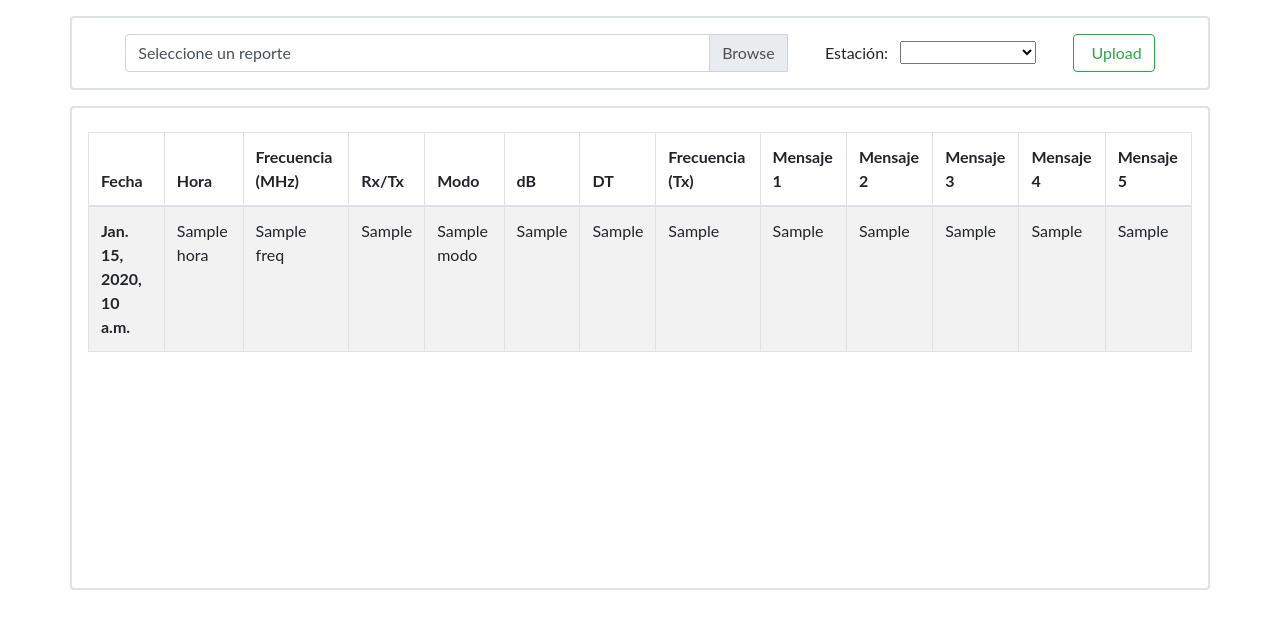
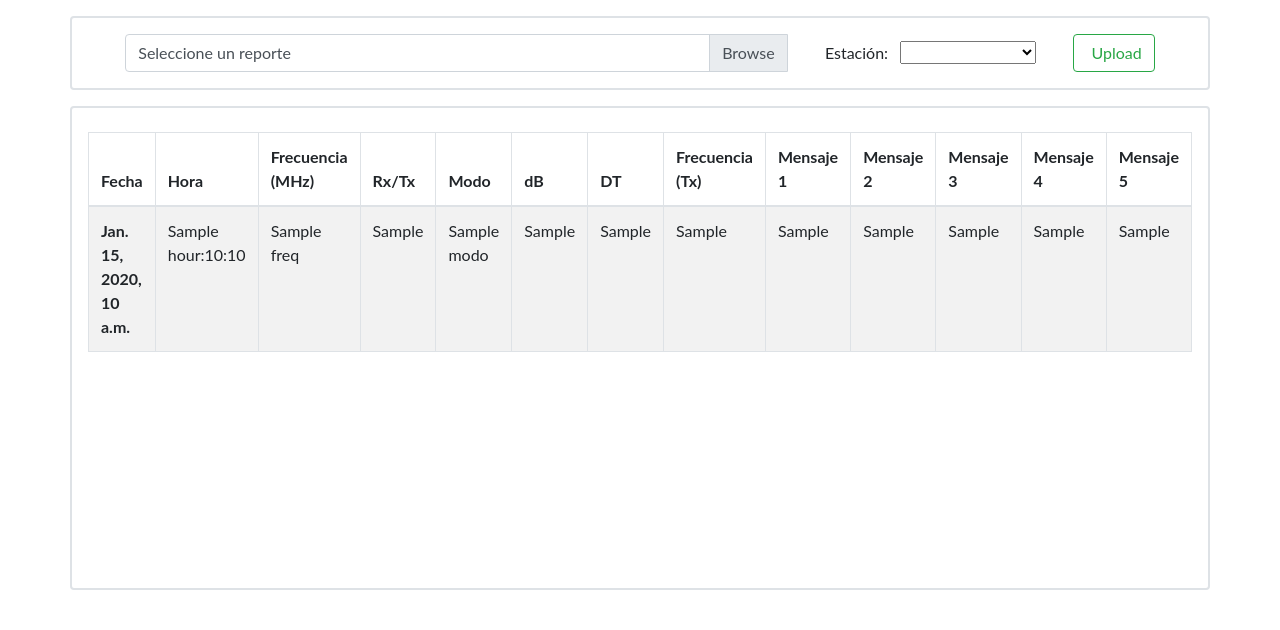
Before and after one commit to Vic-mend/pruebaRNE, a Django app: template server/server/templates/reportes.html in a window 1280 px wide. Shown: the part 56-686 px from the top of the page. Run offline with Django 3.2, Linux system fonts and the light colour scheme; the template is opened without the code that fills it: most values are stand-ins (such as "Sample title", 1, 10 or a date in 2020); some libraries are stand-ins or nearby versions.

Commit message:
24hr time added

```diff
--- a/server/server/templates/reportes.html
+++ b/server/server/templates/reportes.html
@@ -72,7 +72,7 @@
             {% for report in reports %}
               <tr>
                 <th scope="row">{{report.fecha}}</th>
-                <td>{{report.hora}}</td>
+                <td>{{report.hora |date:"G:i:s"}}</td>
                 <td>{{report.freq}}</td>
                 <td>{{report.rt}}</td>
                 <td>{{report.modo}}</td>
```
